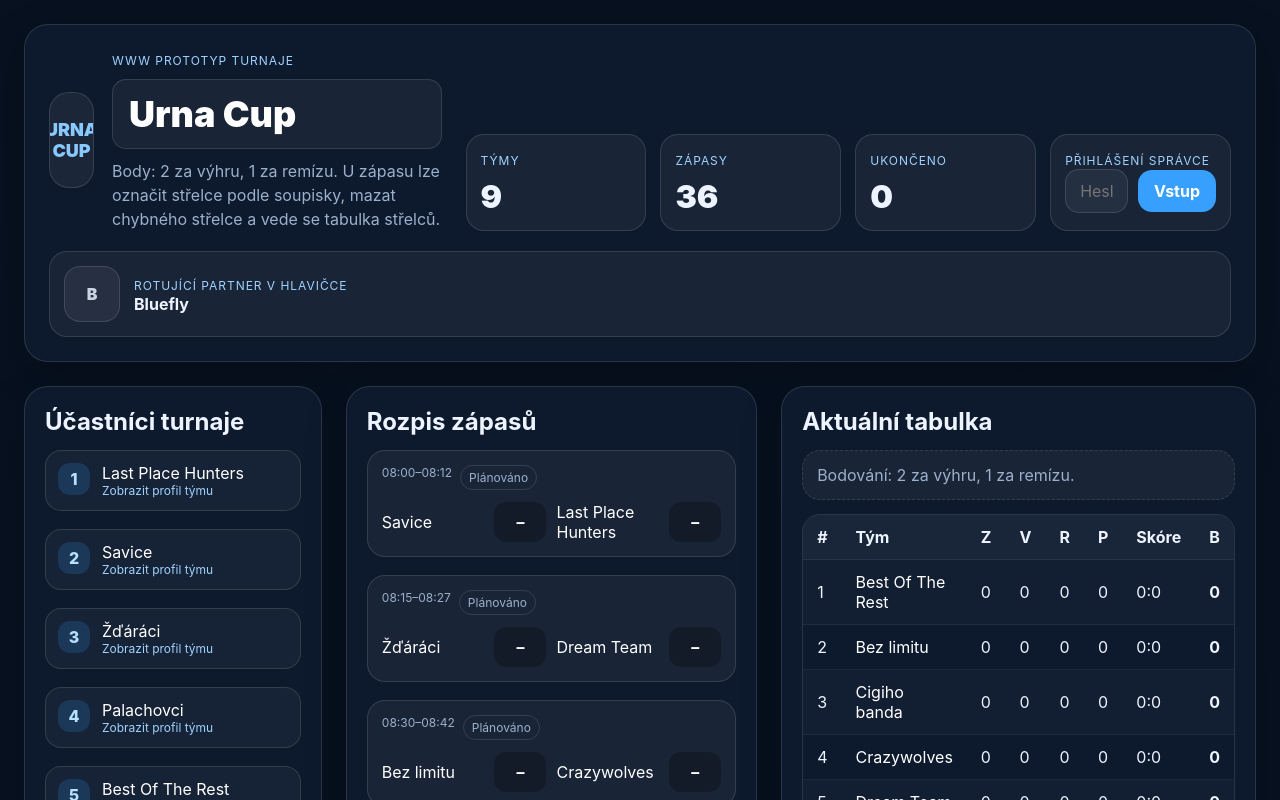
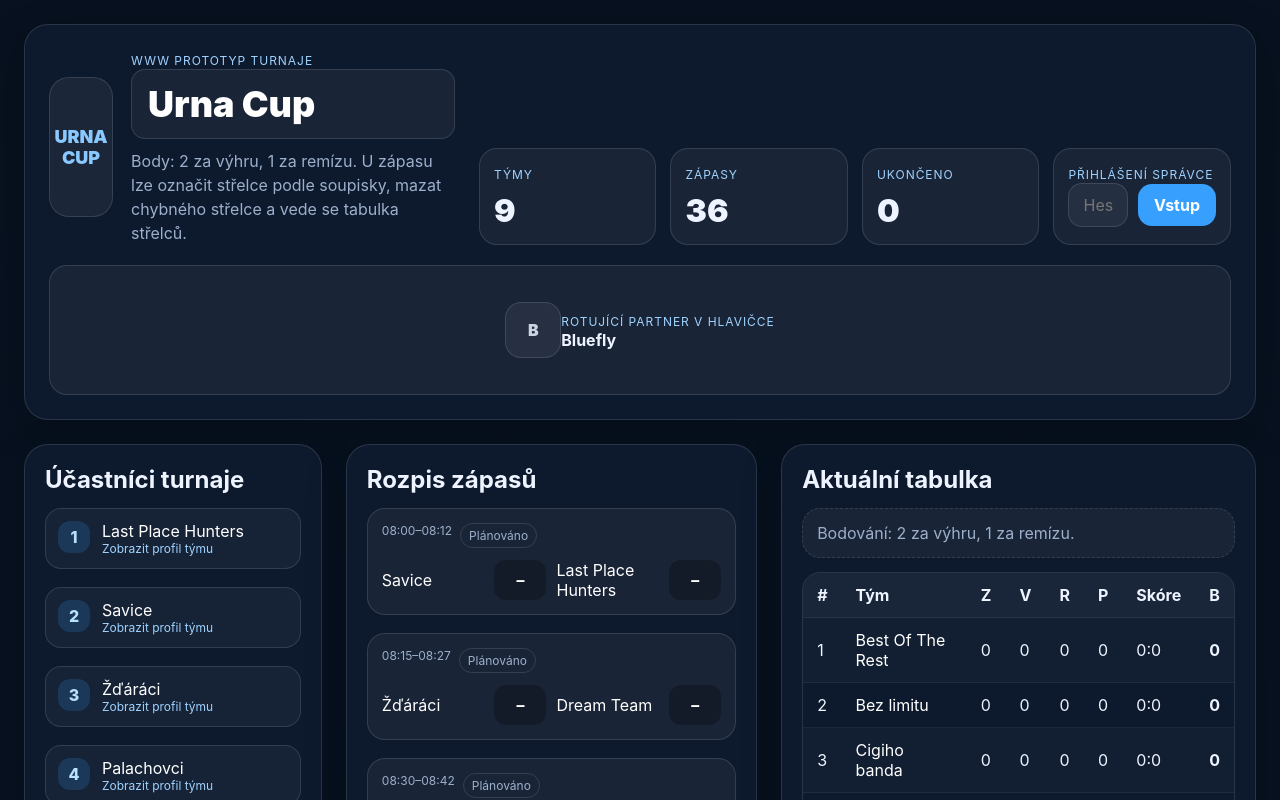
Before and after one commit to Urnacup/urnacup, a React (Vite) app: page / in a window 1280 px wide. Shown: the top 800 px of the page. Built offline with nearby package versions, Linux system fonts and the light colour scheme.

Commit message:
Update styles.css
upravalog

```diff
--- a/src/styles.css
+++ b/src/styles.css
@@ -43,8 +43,8 @@ button, input, textarea, select { font: inherit; }
 }
 .hero-brand { display: flex; gap: 18px; align-items: center; }
 .logo-box {
-  width: 96px;
-  height: 96px;
+  width: 140px;
+  height: 140px;
   background: rgba(255,255,255,.06);
   border-radius: 20px;
   border: 1px solid var(--line);
@@ -66,7 +66,7 @@ button, input, textarea, select { font: inherit; }
 .small-label.success { color: #86efac; }
 .title-input {
   display: block;
-  margin-top: 10px;
+  margin-top: 0px;
   width: min(100%, 360px);
   background: rgba(255,255,255,.06);
   color: white;
@@ -95,11 +95,12 @@ button, input, textarea, select { font: inherit; }
   margin-top: 20px;
   display: flex;
   align-items: center;
-  gap: 14px;
+  justify-content: center;
+  min-height: 130px;
   background: rgba(255,255,255,.05);
   border: 1px solid var(--line);
   border-radius: 18px;
-  padding: 14px;
+  padding: 18px;
 }
 
 .layout { display: grid; gap: 24px; grid-template-columns: 1.05fr 1.45fr .95fr; margin-top: 24px; }
```
